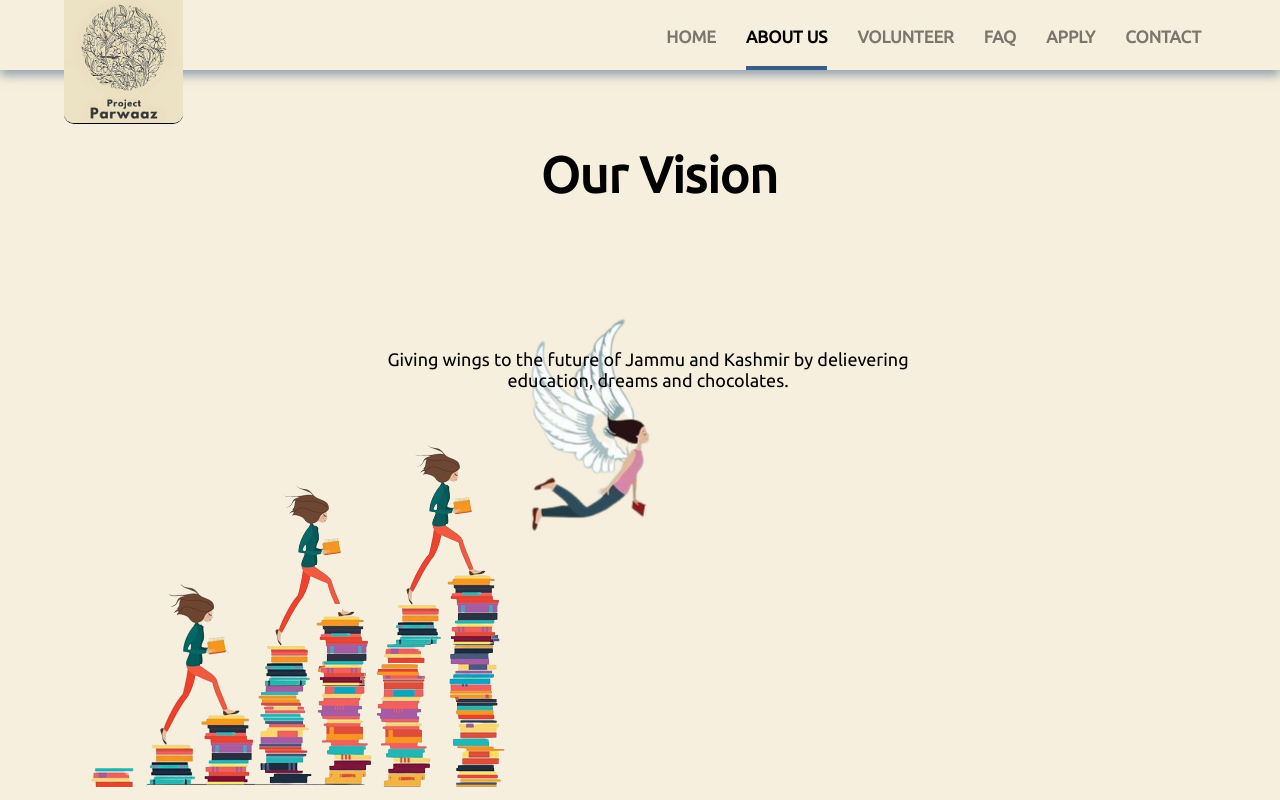
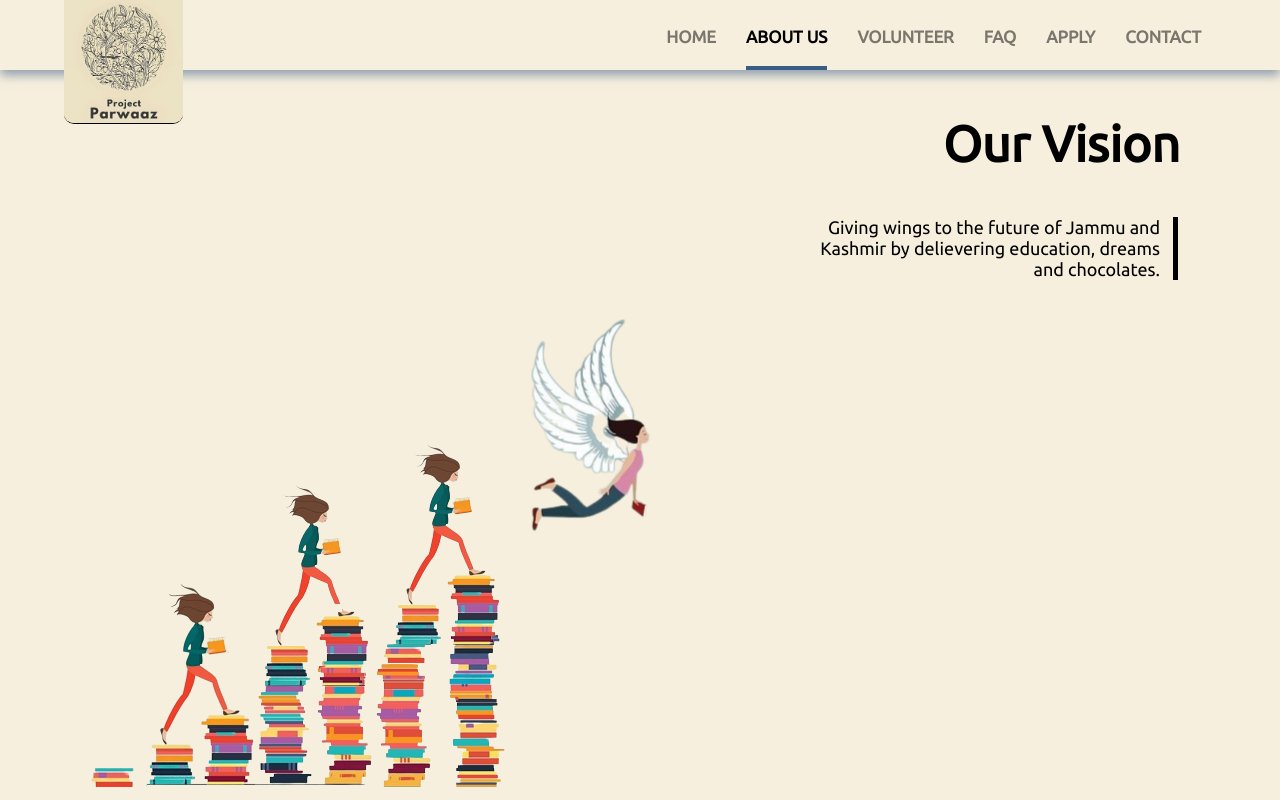
Before and after one commit to Proder/project-parwaaz, a React (Vite) app in the folder project-parwaaz/: page /About in a window 1280 px wide. Shown: the top 800 px of the page. Built offline with nearby package versions, Linux system fonts and the light colour scheme.

Commit message:
Changes in about page

```diff
--- a/project-parwaaz/src/pages/About.jsx
+++ b/project-parwaaz/src/pages/About.jsx
@@ -4,8 +4,8 @@ import { useState, useEffect } from "react";
 
 export default function About() {
   const [scrollY, setScrollY] = useState(0);
+  const [isFixed, setIsFixed] = useState(true);
 
-  const [isFixed, setIsFixed] = useState(true);
   // Handle the scroll event
   const handleScroll = () => {
     setScrollY(window.scrollY);
@@ -27,78 +27,14 @@ export default function About() {
     <>
       <div className="about-page-container">
         <div className={`vision ${isFixed ? "fixed" : ""}`}>
-          {/* <svg
-          width="100%"
-          height="100%"
-          id="svg"
-          viewBox="0 0 1440 490"
-          xmlns="http://www.w3.org/2000/svg"
-          className="transition duration-300 ease-in-out delay-150 waves-svg"
-        >
-          <defs>
-            <linearGradient id="gradient" x1="50%" y1="100%" x2="50%" y2="0%">
-              <stop offset="5%" stopColor="#f6efdd"></stop>
-              <stop offset="95%" stopColor="#ffe8af"></stop>
-            </linearGradient>
-          </defs>
-          <path
-            d="M 0,500 C 0,500 0,100 0,100 C 65.95215311004787,108.7177033492823 131.90430622009575,117.4354066985646 241,124 C 350.09569377990425,130.5645933014354 502.334928229665,134.9760765550239 612,121 C 721.665071770335,107.02392344497609 788.7559808612442,74.66028708133972 877,74 C 965.2440191387558,73.33971291866028 1074.6411483253587,104.38277511961722 1172,114 C 1269.3588516746413,123.61722488038278 1354.6794258373207,111.80861244019138 1440,100 C 1440,100 1440,500 1440,500 Z"
-            stroke="none"
-            strokeWidth="0"
-            fill="url(#gradient)"
-            fillOpacity="0.265"
-            className="transition-all duration-300 ease-in-out delay-150 path-0"
-          ></path>
-          <defs>
-            <linearGradient id="gradient" x1="50%" y1="100%" x2="50%" y2="0%">
-              <stop offset="5%" stopColor="#f6efdd"></stop>
-              <stop offset="95%" stopColor="#ffe8af"></stop>
-            </linearGradient>
-          </defs>
-          <path
-            d="M 0,500 C 0,500 0,200 0,200 C 71.90430622009572,185.55023923444975 143.80861244019144,171.10047846889952 236,181 C 328.19138755980856,190.89952153110048 440.66985645933005,225.14832535885168 539,228 C 637.33014354067,230.85167464114832 721.5119617224882,202.30622009569376 818,184 C 914.4880382775118,165.69377990430624 1023.2822966507176,157.6267942583732 1129,162 C 1234.7177033492824,166.3732057416268 1337.3588516746413,183.1866028708134 1440,200 C 1440,200 1440,500 1440,500 Z"
-            stroke="none"
-            strokeWidth="0"
-            fill="url(#gradient)"
-            fillOpacity="0.4"
-            className="transition-all duration-300 ease-in-out delay-150 path-1"
-          ></path>
-          <defs>
-            <linearGradient id="gradient" x1="50%" y1="100%" x2="50%" y2="0%">
-              <stop offset="5%" stopColor="#f6efdd"></stop>
-              <stop offset="95%" stopColor="#ffe8af"></stop>
-            </linearGradient>
-          </defs>
-          <path
-            d="M 0,500 C 0,500 0,300 0,300 C 63.51196172248805,284.9952153110048 127.0239234449761,269.99043062200957 234,274 C 340.9760765550239,278.00956937799043 491.41626794258366,301.0334928229665 596,315 C 700.5837320574163,328.9665071770335 759.3110047846891,333.8755980861244 854,324 C 948.6889952153109,314.1244019138756 1079.33971291866,289.4641148325359 1183,283 C 1286.66028708134,276.5358851674641 1363.33014354067,288.26794258373207 1440,300 C 1440,300 1440,500 1440,500 Z"
-            stroke="none"
-            strokeWidth="0"
-            fill="url(#gradient)"
-            fillOpacity="0.53"
-            className="transition-all duration-300 ease-in-out delay-150 path-2"
-          ></path>
-          <defs>
-            <linearGradient id="gradient" x1="50%" y1="100%" x2="50%" y2="0%">
-              <stop offset="5%" stopColor="#f6efdd"></stop>
-              <stop offset="95%" stopColor="#ffe8af"></stop>
-            </linearGradient>
-          </defs>
-          <path
-            d="M 0,500 C 0,500 0,400 0,400 C 93.52153110047848,415.23444976076553 187.04306220095697,430.46889952153106 291,418 C 394.95693779904303,405.53110047846894 509.3492822966507,365.3588516746412 597,365 C 684.6507177033493,364.6411483253588 745.5598086124401,404.0956937799043 831,424 C 916.4401913875599,443.9043062200957 1026.4114832535886,444.25837320574163 1132,437 C 1237.5885167464114,429.74162679425837 1338.7942583732056,414.87081339712915 1440,400 C 1440,400 1440,500 1440,500 Z"
-            stroke="none"
-            strokeWidth="0"
-            fill="url(#gradient)"
-            fillOpacity="1"
-            className="transition-all duration-300 ease-in-out delay-150 path-3"
-          ></path>
-        </svg> */}
           <div className="vision-title">
             <span>Our Vision</span>
+
           </div>
           <div className="vision-text">
-            <p>
+
               Giving wings to the future of Jammu and Kashmir by delievering education, dreams and chocolates.
-            </p>
+
           </div>
         </div>
         <div>
--- a/project-parwaaz/src/styles/about.css
+++ b/project-parwaaz/src/styles/about.css
@@ -1,8 +1,15 @@
 
 .vision {
+    width: 100%;
     z-index: 100;
-    position: absolute;
-    top: 50px;
+   position: absolute;
+    height: auto;
+    display: flex;
+justify-content:center;
+align-items: end;
+    padding: 25px 50px;
+    flex-direction: column;
+
 }
 
 
@@ -10,46 +17,44 @@
     font-size: 50px;
     font-weight: bolder;
     color: black;
-    text-align: center;
-    margin-top: 7vh;
-    position: relative;
+    display: flex;
+    justify-content: right;
     width: 100%;
+
+    padding: 20px 50px;
 }
+/*
+.vision-title span{
 
-.vision-title span{
-    position: relative;
     top: 5vh;
     text-align: center;
-    left: 20vw;
-}
 
-.vision-title span:before {
-  content: "";
-  position: relative;
-  top: 9vh;
-  width: 120%;
-  height: 2px;
-  background: #3A5D87;
+} */
+
+.vision-text::after{
+    content: '';
+    margin-right: -13px;
+    margin-left: 13px;
+    height: auto;
+    width: 11px;
+
+    background-color: black;
+
 }
 
 .vision-text{
-    width: 75%;
+
+
+    padding: 25px 50px;
+    display: flex;
+    justify-content: right;
+    text-align: right;
+    width: 40%;
     font-size: 18px;
     font-weight:250;
-    text-align: center;
-    position: relative;
-    top: 21vh;
-    left: 27vw;
+    margin-right: 15px;
+
 }
 .vision-img{
     width: 100%;
 }
-
-.waves-svg{
-    position: absolute;
-    top: 10%;
-    left: 0;
-    width: 100%;
-    height: 100%;
-
-}
--- a/project-parwaaz/src/styles/faq.css
+++ b/project-parwaaz/src/styles/faq.css
@@ -8,6 +8,7 @@
 }
 
 .all-faqs-container {
+    color:#ECE5C7;
     height: auto;
     width: auto;
     overflow: hidden;
@@ -60,13 +61,14 @@
 }
 
 .faq-title i {
-
+    color: #3A5D87;
     z-index: 55;
     cursor: pointer;
     transition: transform 0.25s ease-in-out
 }
 
 .faq-title.selected>i {
+    color: #ECE5C7;
     transform: rotate(45deg);
 }
 
```
Also changed, not shown: project-parwaaz/src/components/Navbar.jsx (+57 -23 lines).
